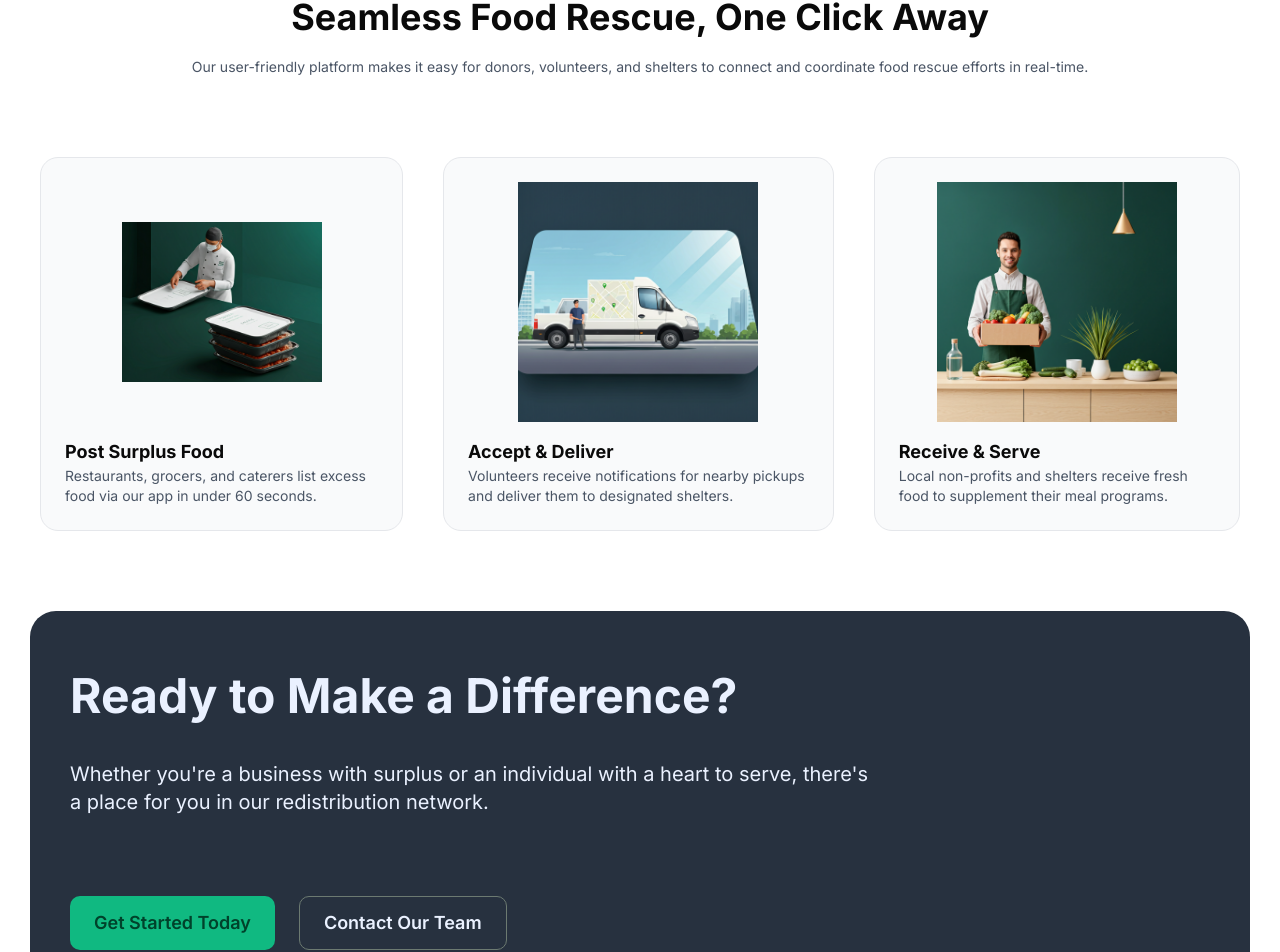
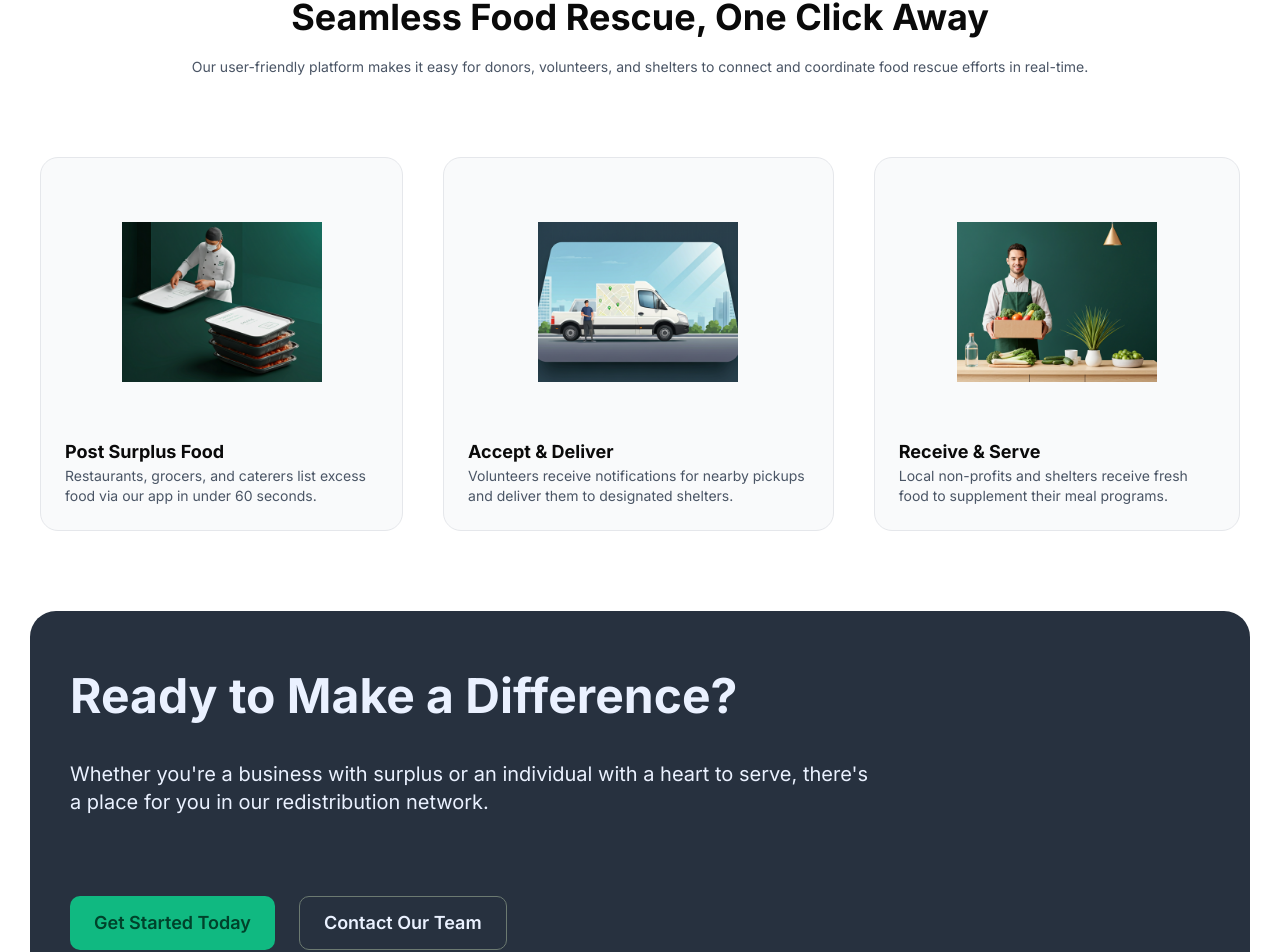
Before and after one commit to KeshavGopalak/food-donation_fe, a Next.js app: page / in a window 1280 px wide. Shown: the part 1561-2513 px from the top of the page. Built offline with nearby package versions, Linux system fonts and the light colour scheme.

Commit message:
Made the code cleaner and shorter

```diff
--- /dev/null
+++ b/Constants/CardsText.ts
@@ -0,0 +1,23 @@
+import Doctor from "../public/doctor.png";
+import truckmap from "../public/truckmap.png";
+import farmer from "../public/farmer.png";
+export const cardtext = [
+    {
+        id: 1,
+        title: "Post Surplus Food",
+        image: Doctor,
+        description: "Restaurants, grocers, and caterers list excess food via our app in under 60 seconds."
+    },
+    {
+        id: 2,
+        title: "Accept & Deliver",
+        image: truckmap,
+        description: "Volunteers receive notifications for nearby pickups and deliver them to designated shelters."
+    },
+    {
+        id: 3,
+        title: "Receive & Serve",
+        image: farmer,
+        description: "Local non-profits and shelters receive fresh food to supplement their meal programs."
+    }
+]
--- a/Home/Cards.tsx
+++ b/Home/Cards.tsx
@@ -2,6 +2,7 @@ import Doctor from "../public/doctor.png";
 import truckmap from "../public/truckmap.png";
 import farmer from "../public/farmer.png";
 import Image from "next/image";
+import { cardtext } from "@/Constants/CardsText";
 export default function Cards() {
   return (
     <>
@@ -16,57 +17,31 @@ export default function Cards() {
           </span>
         </div>
 
+
+
+
          <div className="cards flex flex-row items-center justify-center gap-10 mt-10 w-300">
+          {cardtext.map((card) => (
             <div className="card bg-textcream rounded-2xl p-6 flex flex-col items-center gap-4 border border-[#E5E7EB] ">
               <div className="cardimage w-50 h-60 flex items-center justify-center">
                 <Image
-                src={Doctor}
-                alt="Background"
+                  src={card.image}
+                  alt={card.title}
+                  width={300}
+                  height={160}
                   className="w-300 h-40 object-cover"
                 />
               </div>
               <div className="cardtext">
-              <div className="text-lg font-bold">Post Surplus Food</div>
+                <div className="text-lg font-bold">{card.title}</div>
                 <div className="text-sm text-gray-600">
-                Restaurants, grocers, and caterers list excess food via our app
-                in under 60 seconds.
+                  {card.description}
                 </div>
               </div>
             </div>
+          ))}
 
-          <div className="card2 bg-textcream rounded-2xl p-6 flex flex-col items-center gap-4 border border-[#E5E7EB]">
-            <div className="cardimage w-60 h-60 rounded-full bg-[#E5E7EB] flex items-center justify-center">
-              <Image
-                src={truckmap}
-                alt="Background"
-                className="w-full h-full object-cover"
-              />
-            </div>
-            <div className="cardtext">
-              <div className="text-lg font-bold">Accept & Deliver</div>
-              <div className="text-sm text-gray-600">
-                Volunteers receive notifications for nearby pickups and deliver
-                them to designated shelters.
-              </div>
-            </div>
-          </div>
 
-          <div className="card3 bg-textcream rounded-2xl p-6 flex flex-col items-center gap-4 border border-[#E5E7EB]">
-            <div className="cardimage w-60 h-60 rounded-full bg-[#E5E7EB] flex items-center justify-center">
-              <Image
-                src={farmer}
-                alt="Background"
-                className="w-full h-full object-cover "
-              />
-            </div>
-            <div className="cardtext">
-              <div className="text-lg font-bold">Receive & Serve</div>
-              <div className="text-sm text-gray-600">
-                Local non-profits and shelters receive fresh food to supplement
-                their meal programs.
-              </div>
-            </div>
-          </div>
             </div>
         </div>
     </>
```
Lines whose indentation alone changed are shown as unchanged.
